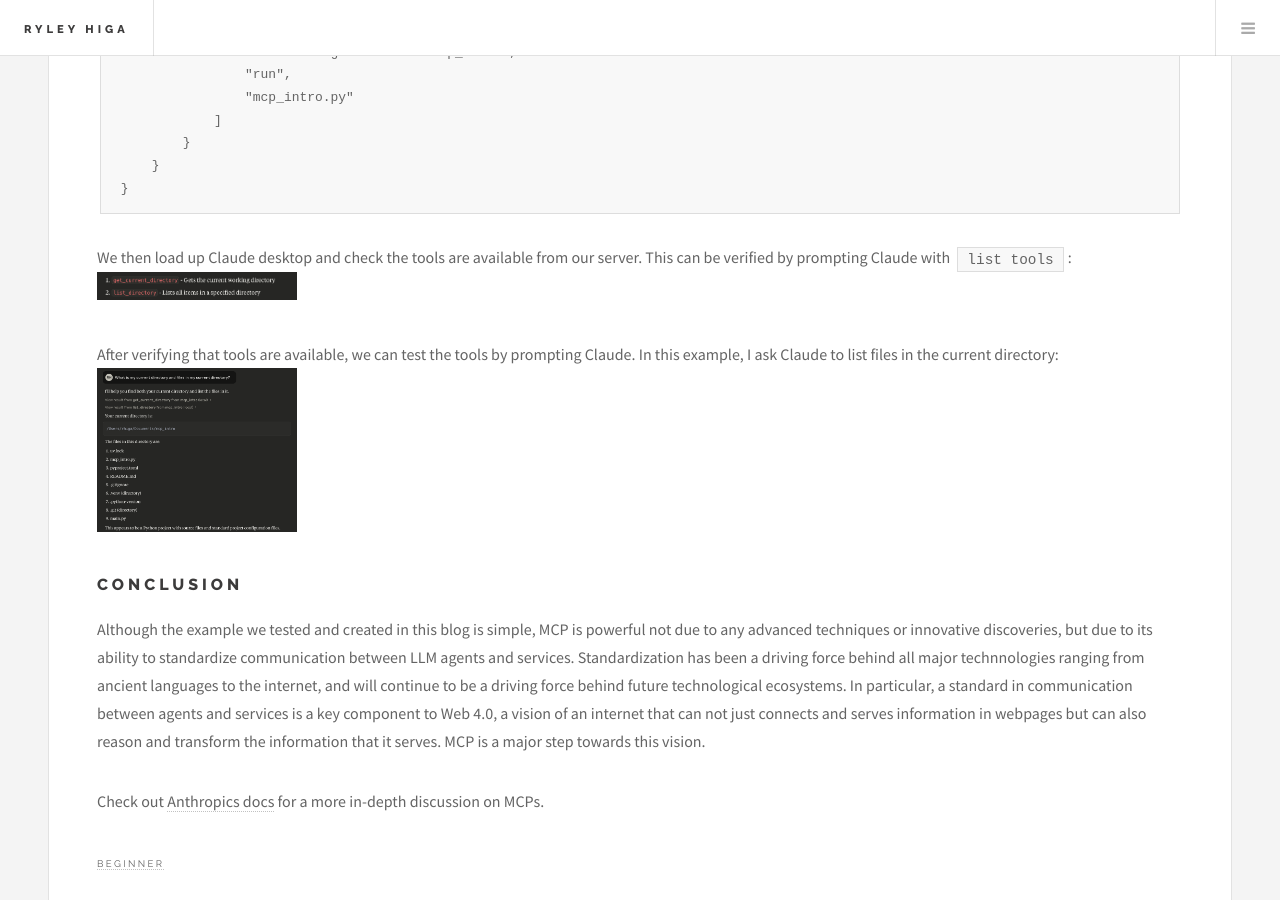
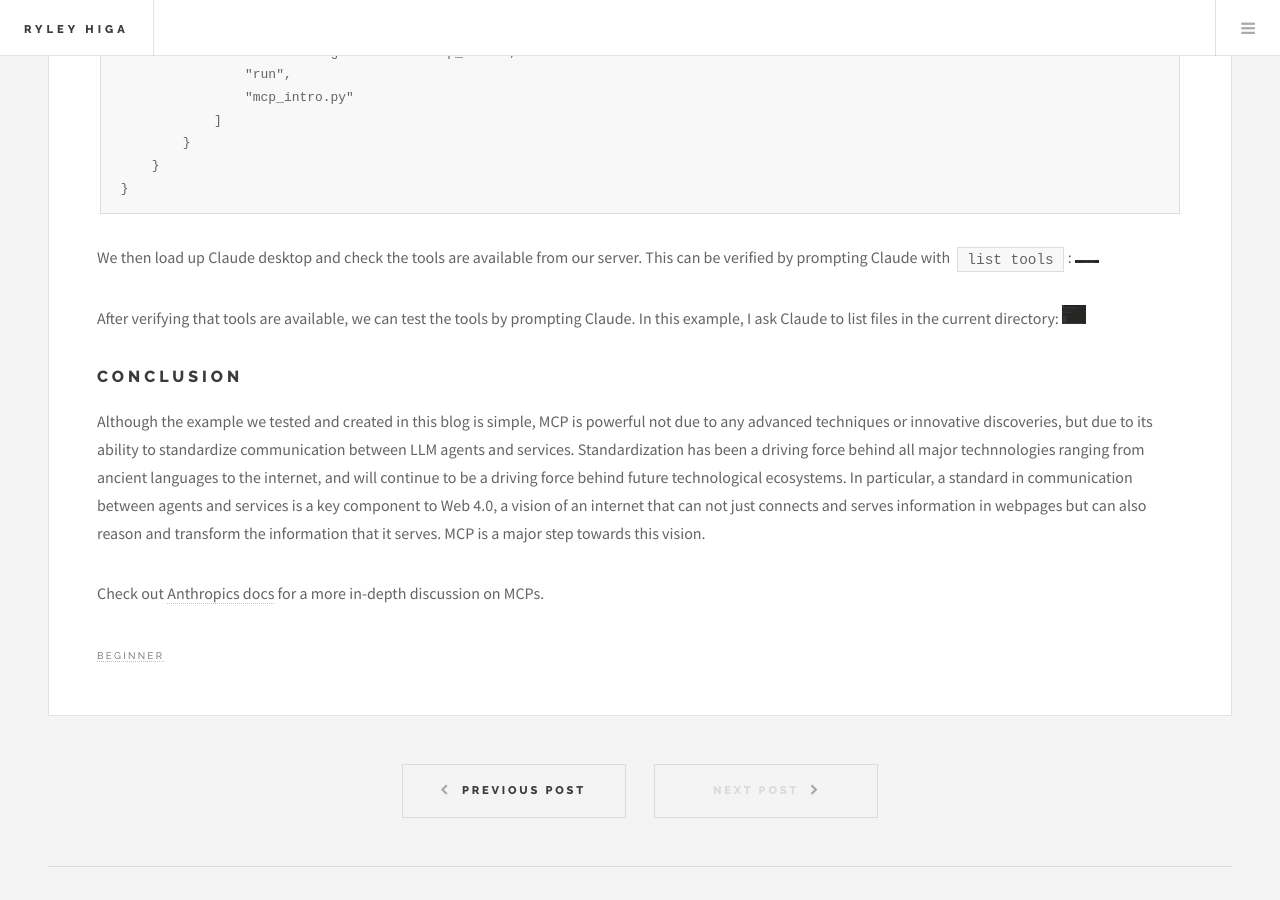
Before and after one commit to rhiga2/rhiga2.github.io, a Jekyll site: the page built from _posts/2025-04-07-mcp-servers.markdown, in a window 1280 px wide and 900 px high, scrolled down 3281 px. Built offline with Jekyll 4.4.1, drawn with Linux system fonts in a browser that asks for light colours; grey boxes are pictures that could not be loaded.

Commit message:
Resizing images

```diff
--- a/_posts/2025-04-07-mcp-servers.markdown
+++ b/_posts/2025-04-07-mcp-servers.markdown
@@ -76,10 +76,10 @@
 {% endhighlight %}
 
 We then load up Claude desktop and check the tools are available from our server. This can be verified by prompting Claude with `list tools`:
-<img src="/images/available_tools.png" alt="Available tools in Claude" width="200"/>
+<img src="/images/available_tools.png" alt="Available tools in Claude" width="24em"/>
 
 After verifying that tools are available, we can test the tools by prompting Claude. In this example, I ask Claude to list files in the current directory:
-<img src="/images/tool_usage.png" alt="Tool usage in Claude" width="200"/>
+<img src="/images/tool_usage.png" alt="Tool usage in Claude" width="24em"/>
 
 # Conclusion
 Although the example we tested and created in this blog is simple, MCP is powerful not due to any advanced techniques or innovative discoveries, but due to its ability to standardize communication between LLM agents and services. Standardization has been a driving force behind all major technnologies ranging from ancient languages to the internet, and will continue to be a driving force behind future technological ecosystems. In particular, a standard in communication between agents and services is a key component to Web 4.0, a vision of an internet that can not just connects and serves information in webpages but can also reason and transform the information that it serves. MCP is a major step towards this vision.
```
